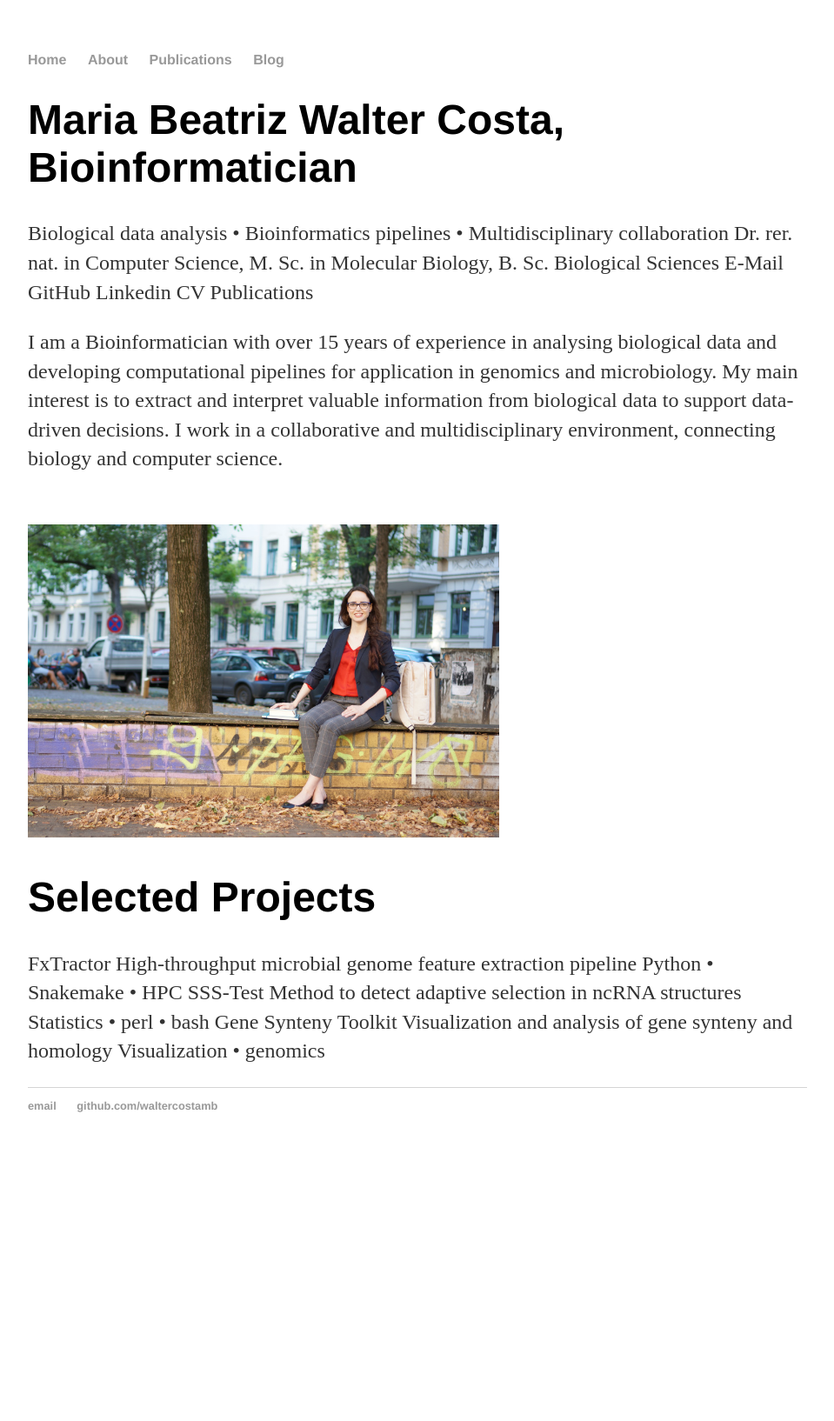
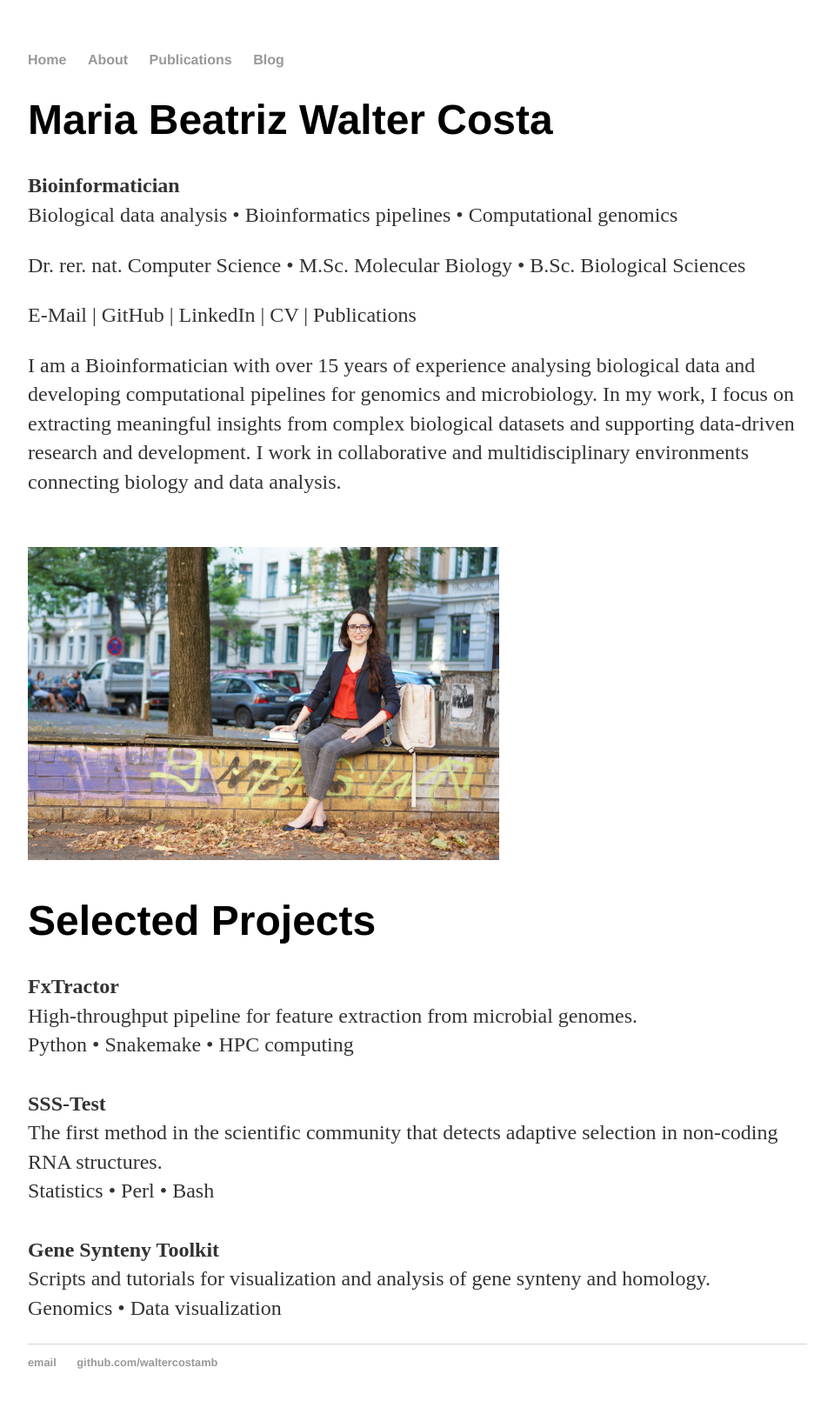
Before and after one commit to waltercostamb/waltercostamb.github.io, a Jekyll site: the page built from index.html, in a window 1280 px wide. Shown: the whole page at 87% size, without its empty margins (160-1119 px from the left). Built offline with Jekyll 4.4.1, drawn with Linux system fonts in a browser that asks for light colours; before the commit the page ends 1339 px from its top, so only the background shows below that.

Commit message:
Update index.html

```diff
--- a/index.html
+++ b/index.html
@@ -3,37 +3,47 @@ layout: default
 title: Maria Beatriz Walter Costa
 ---
 <div class="blurb">
-	<h1>Maria Beatriz Walter Costa, Bioinformatician</h1>
+	<h1>Maria Beatriz Walter Costa</h1>
+
 	<p>
-	Biological data analysis • Bioinformatics pipelines • Multidisciplinary collaboration
-	Dr. rer. nat. in Computer Science, M. Sc. in Molecular Biology, B. Sc. Biological Sciences
+	<strong>Bioinformatician</strong><br>
+	Biological data analysis • Bioinformatics pipelines • Computational genomics
+	</p>
 
-	E-Mail GitHub Linkedin CV Publications
-    <p>
+	<p>
+	Dr. rer. nat. Computer Science • M.Sc. Molecular Biology • B.Sc. Biological Sciences
+	</p>
 
-	<p> I am a Bioinformatician with over 15 years of experience in analysing biological data and developing computational pipelines
-		for application in genomics and microbiology. My main interest is to extract and interpret valuable information from biological
-		data to support data-driven decisions. I work in a collaborative and multidisciplinary environment, connecting biology and
-		computer science.  <br /> <br />
+	<p>
+	E-Mail | GitHub | LinkedIn | CV | Publications
+	</p>
+
+	<p> I am a Bioinformatician with over 15 years of experience analysing biological data and developing computational pipelines
+		for genomics and microbiology. In my work, I focus on extracting meaningful insights from complex biological datasets and
+		supporting data-driven research and development. I work in collaborative and multidisciplinary environments connecting biology
+		and data analysis. <br /> <br />
 	</p>
 
 	<p><img border="0" src="https://raw.githubusercontent.com/waltercostamb/waltercostamb.github.io/master/figures/frontpage.jpg" style="height:40vh; min-height:200px;" /></p>
 
 	<h1>Selected Projects</h1>
+
 	<p>
 
-    <p>
-	FxTractor
-	High-throughput microbial genome feature extraction pipeline
-	Python • Snakemake • HPC
+	<strong>FxTractor</strong><br>
+	High-throughput pipeline for feature extraction from microbial genomes.<br>
+	Python • Snakemake • HPC computing
+	<br><br>
 
-	SSS-Test
-	Method to detect adaptive selection in ncRNA structures
-	Statistics • perl • bash
+	<strong>SSS-Test</strong><br>
+	The first method in the scientific community that detects adaptive selection in non-coding RNA structures.<br>
+	Statistics • Perl • Bash
+	<br><br>
 
-	Gene Synteny Toolkit
-	Visualization and analysis of gene synteny and homology
-	Visualization • genomics
-	</p>
+	<strong>Gene Synteny Toolkit</strong><br>
+	Scripts and tutorials for visualization and analysis of gene synteny and homology.<br>
+	Genomics • Data visualization
+
+</p>
 
 </div><!-- /.blurb -->
```
